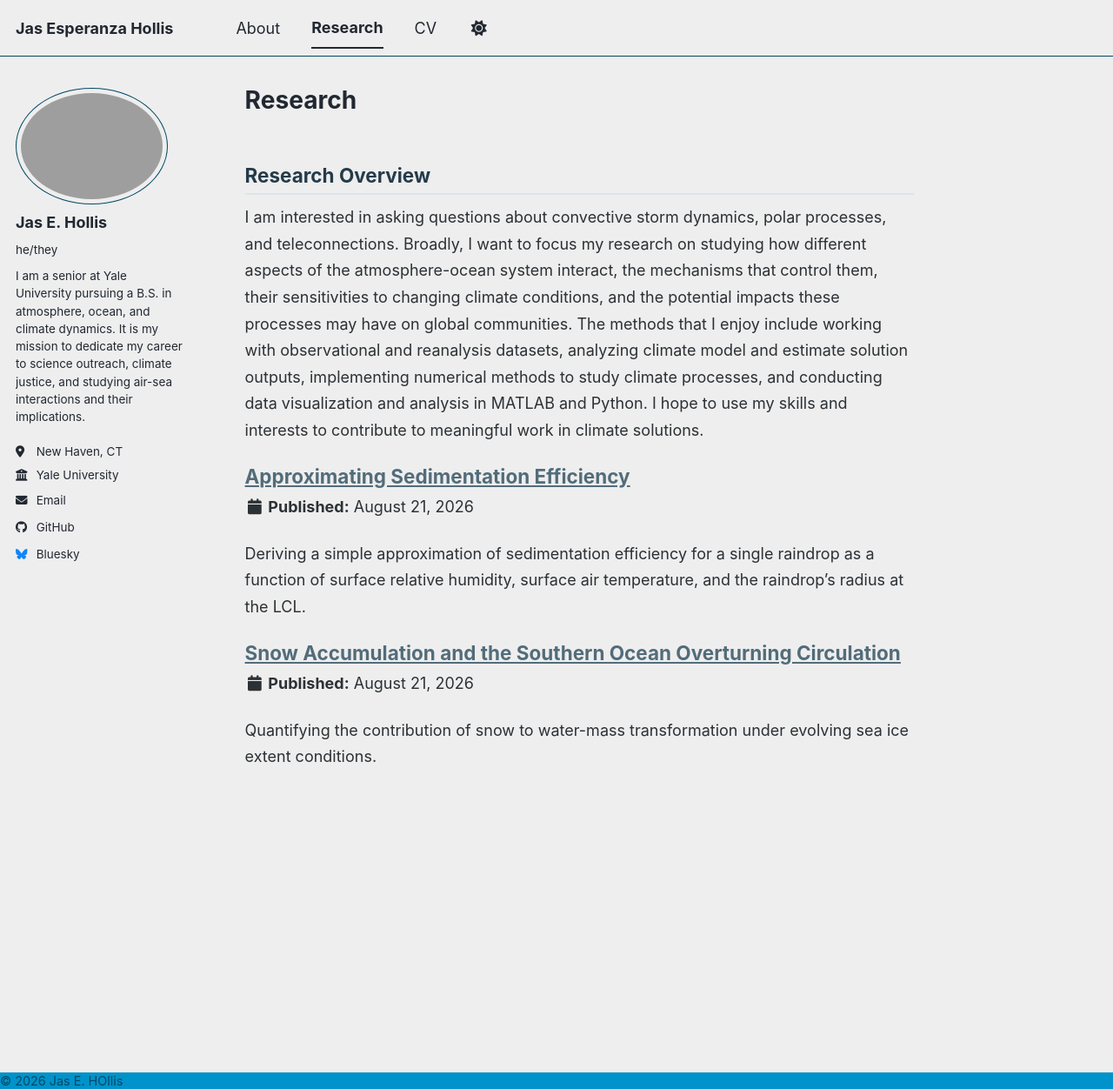
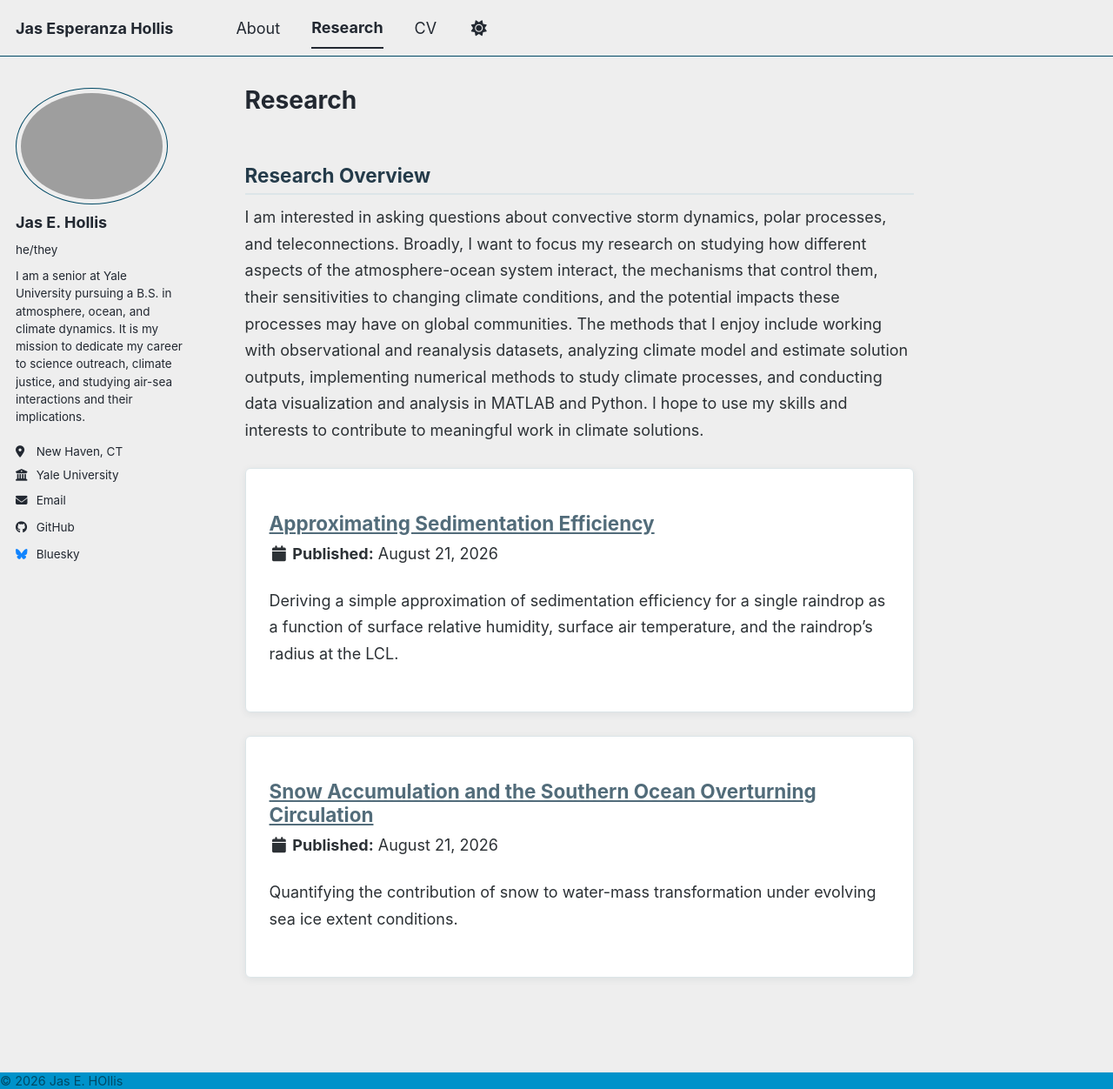
Before and after one commit to jas-hollis/jas-hollis.github.io, a Jekyll site: the page built from _pages/research.md, in a window 1280 px wide and 1252 px high. Shown: the whole window at 87% size. Built offline with Jekyll 4.4.1, drawn with Linux system fonts in a browser that asks for light colours; a style sheet for code colours, icons or effects is not loaded.

Commit message:
Update research.md
research cards

```diff
--- a/_pages/research.md
+++ b/_pages/research.md
@@ -10,6 +10,10 @@ I am interested in asking questions about convective storm dynamics, polar proce
 
 {% include base_path %}
 
+<div class="research-project-list">
+
 {% for post in site.portfolio %}
   {% include archive-single.html %}
 {% endfor %}
+
+</div>
```
